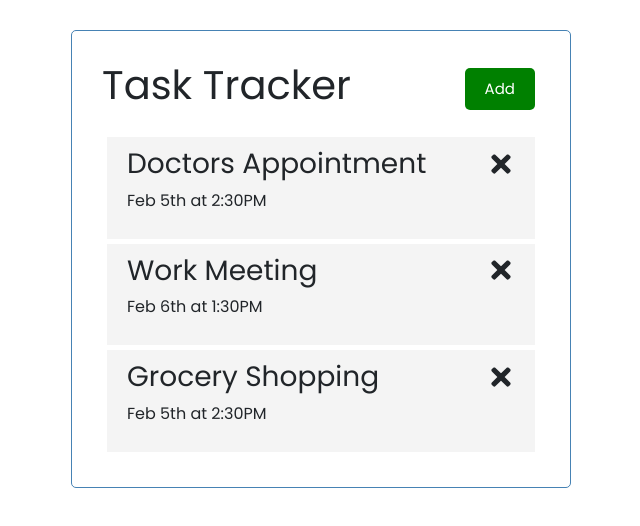
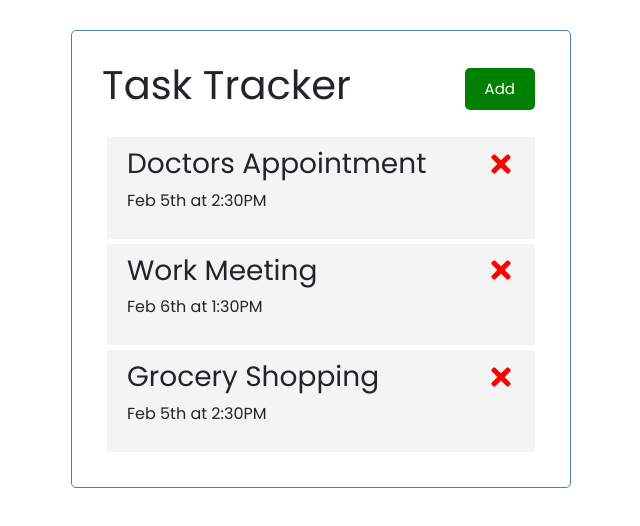
Before and after one commit to bcermak/OOP-Javascipt, a React (Create React App) app in the folder tasktracker/: page / in a window 1280 px wide. Shown: the top 526 px of the page, without its empty margins (319-959 px from the left). Built offline with nearby package versions, Linux system fonts and the light colour scheme.

Commit message:
added filter method to delete tasks using task.id

```diff
--- a/tasktracker/src/App.js
+++ b/tasktracker/src/App.js
@@ -3,7 +3,7 @@
 import {useState} from 'react'
 
 const App = () => {
-  const [tasks, setTask] = useState([
+  const [tasks, setTasks] = useState([
     {
         id: 1,
         text: 'Doctors Appointment',
@@ -24,10 +24,17 @@
     },
 ])
 
+// Delete Task
+
+const deleteTask = (id) => {
+  setTasks(tasks.filter((task) => task.id!== id))
+
+}
+
   return (
     <div className="container">
       <Header />
-      <Tasks tasks={tasks}/>
+      <Tasks tasks={tasks} onDelete={deleteTask}/>
     </div>
   );
 }
--- a/tasktracker/src/components/Task.js
+++ b/tasktracker/src/components/Task.js
@@ -1,9 +1,10 @@
 import { FaTimes } from 'react-icons/fa'
 
-const Task = ({ task}) => {
+const Task = ({ task, onDelete}) => {
     return (
         <div className="task">
-            <h3> {task.text} <FaTimes />
+            <h3>
+                {task.text} <FaTimes style={{ color: 'red', cursor: 'pointer'}} onClick={() => onDelete(task.id)}/>
             </h3>
             <p> {task.day}</p>
         </div>
--- a/tasktracker/src/components/Tasks.js
+++ b/tasktracker/src/components/Tasks.js
@@ -1,10 +1,10 @@
 import Task from './Task'
 
-const Tasks = ({ tasks}) => {
+const Tasks = ({ tasks, onDelete}) => {
     return (
         <>
          {tasks.map((task) => (
-             <Task key={task.id} task={task} />
+             <Task key={task.id} task={task} onDelete={onDelete} />
          ))}
         </>
     )
```
